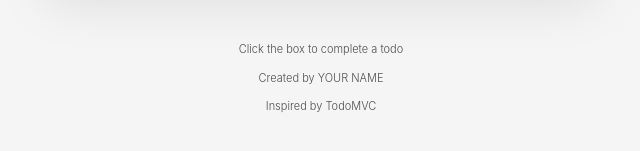
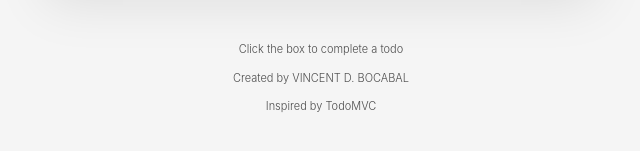
Before and after one commit to VincentBocabal/csit340-todomvc, a React (Vite) app in the folder csit340-todomvc/: page / in a window 1280 px wide. Shown: the part 407-558 px from the top of the page, without its empty margins (319-959 px from the left). Built offline with nearby package versions, Linux system fonts and the light colour scheme.

Commit message:
chore: replace YOUR NAME with VINCENT D. BOCABAL

```diff
--- a/csit340-todomvc/src/App.jsx
+++ b/csit340-todomvc/src/App.jsx
@@ -5,7 +5,7 @@ function App() {
   return (
     <div className="min-h-screen bg-[#f5f5f5] py-8 font-light text-[#111]">
       <Todos />
-      <Info name="YOUR NAME" />
+      <Info name="VINCENT D. BOCABAL" />
     </div>
   )
 }
```
